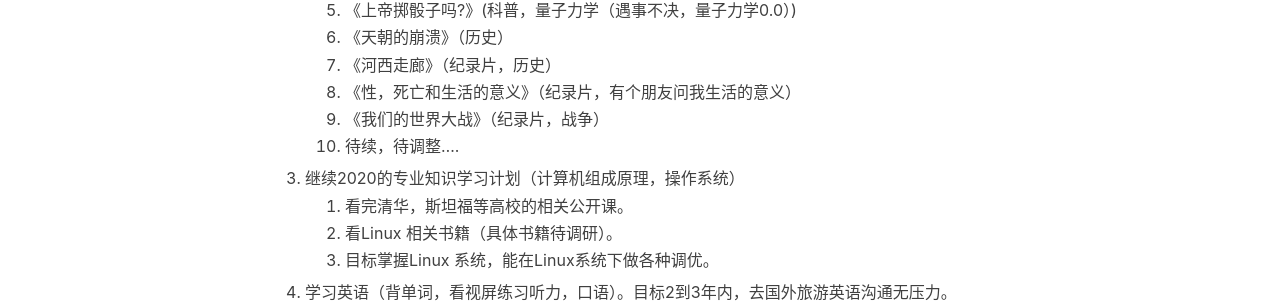
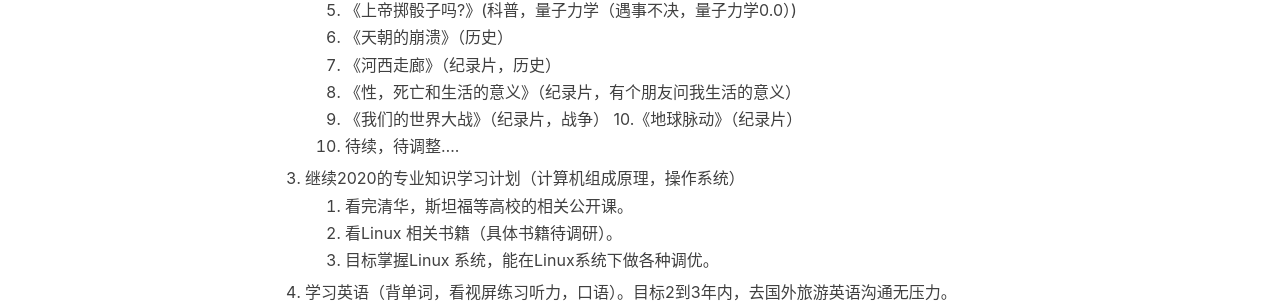
Before and after one commit to GitZW/gitzw.github.io, a Jekyll site: the page built from _posts/2021-02-18- 2021年度计划.md, in a window 1280 px wide. Shown: the part 795-1098 px from the top of the page. Built offline with Jekyll 4.4.1, drawn with Linux system fonts in a browser that asks for light colours; nearby versions of some CDN libraries; comment, search, counter and statistics services are not loaded.

Commit message:
2021计划增加纪录片

```diff
--- a/_posts/2021-02-18- 2021年度计划.md
+++ b/_posts/2021-02-18- 2021年度计划.md
@@ -26,7 +26,9 @@ tags:
     7. 《河西走廊》（纪录片，历史）
     8. 《性，死亡和生活的意义》（纪录片，有个朋友问我生活的意义）
     9. 《我们的世界大战》（纪录片，战争）
-    10. 待续，待调整....
+    10.《地球脉动》（纪录片）
+    20. 待续，待调整....
+
 
 3. 继续2020的专业知识学习计划（计算机组成原理，操作系统）
     1. 看完清华，斯坦福等高校的相关公开课。
```
